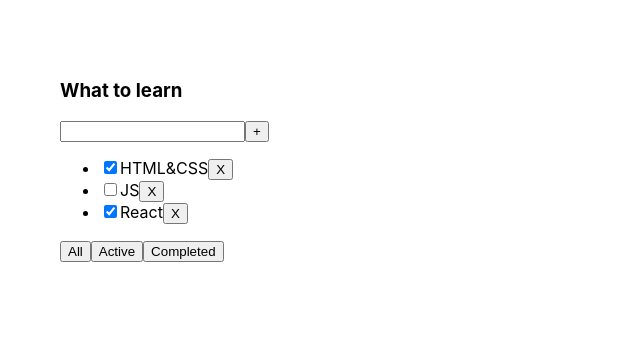
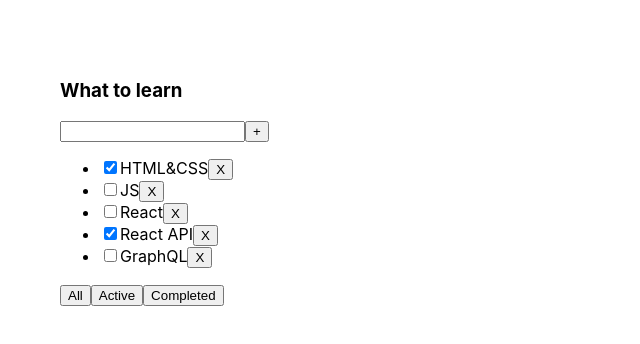
Before and after one commit to TomatoVan/To-Do-List, a React (Create React App) app: page / in a window 1280 px wide. Shown: the top 344 px of the page, without its empty margins (0-640 px from the left). Built offline with nearby package versions, Linux system fonts and the light colour scheme.

Commit message:
callbacks refactor

```diff
--- a/package.json
+++ b/package.json
@@ -10,10 +10,12 @@
     "@types/node": "^12.0.0",
     "@types/react": "^16.9.0",
     "@types/react-dom": "^16.9.0",
+    "@types/uuid": "^8.3.3",
     "react": "^16.13.1",
     "react-dom": "^16.13.1",
     "react-scripts": "3.4.1",
-    "typescript": "~3.7.2"
+    "typescript": "~3.7.2",
+    "uuid": "^8.3.2"
   },
   "scripts": {
     "start": "react-scripts start",
--- a/src/App.tsx
+++ b/src/App.tsx
@@ -1,19 +1,26 @@
 import React, {useState} from 'react';
 import './App.css';
 import  {Todolist} from './Todolist';
+import {v1} from "uuid";
 
 
-export type filterType = 'All' | 'Active' | 'Completed'
+export type filterType = 'all' | 'active' | 'completed'
 
 function App() {
 	const [tasks, setTask] = useState([
-		{id:1, title:'HTML&CSS', isDone:true},
-		{id:2, title:'JS', isDone:false},
-		{id:3, title:'React', isDone:true}
+		{id:v1(), title:'HTML&CSS', isDone:true},
+		{id:v1(), title:'JS', isDone:false},
+		{id:v1(), title:'React', isDone:false},
+		{id:v1(), title:'React API', isDone:true},
+		{id:v1(), title:'GraphQL', isDone:false}
 	])
 
-	const removeTask = (id:number) => {
+	const removeTask = (id:string) => {
 		setTask(tasks.filter(f => f.id !== id))
+	}
+
+	const addTask = (NewTitle:string) => {
+		setTask([{id:v1(), title:NewTitle, isDone:true},...tasks])
 	}
 
 	/*const [filterValue, setFilterValue] = useState<filterType>('All')
@@ -34,6 +41,7 @@
 			<Todolist title ={"What to learn"}
 					  tasks = {tasks}
 					  removeTask = {removeTask}
+					  addTask={addTask}
 			/>
 		</div>
 
--- a/src/Todolist.tsx
+++ b/src/Todolist.tsx
@@ -1,8 +1,8 @@
-import React, {useState} from 'react';
+import React, {ChangeEvent,KeyboardEvent, useState} from 'react';
 import {filterType} from "./App";
 
 type TaskType = {
-	id:number
+	id:string
 	title:string
 	isDone:boolean
 }
@@ -10,22 +10,43 @@
 type PropsType = {
 	title:string
 	tasks:Array<TaskType>
-	removeTask: (id:number)=> void
+	removeTask: (id:string)=> void
+	addTask:(NewTitle:string) => void
 }
 
 export const Todolist = (props:PropsType) => {
 
-	const [filterValue, setFilterValue] = useState<filterType>('All')
+	const [filterValue, setFilterValue] = useState<filterType>('all')
 	let isDoneTrue = props.tasks;
-	if (filterValue === "Active") {
+	if (filterValue === "active") {
 		isDoneTrue = props.tasks.filter(f => !f.isDone)
 	}
-	if (filterValue === "Completed") {
+	if (filterValue === "completed") {
 		isDoneTrue = props.tasks.filter(f => f.isDone)
+	}
+
+	const [title, setTitle] = useState('');
+	const onChangeHandler = (event:ChangeEvent<HTMLInputElement>) => {
+		setTitle(event.currentTarget.value)
+	}
+
+	const onCLickHandler = () => {
+		props.addTask(title)
+		setTitle('')
+	}
+
+	const onKeyPressHandler = (event:KeyboardEvent<HTMLInputElement>) => {
+		if (event.key === 'Enter') {
+			onCLickHandler()
+		}
 	}
 
 	const  filteredTasks = (value:filterType) => {
 		setFilterValue(value)
+	}
+
+	const removeTask = (item:string) => {
+		props.removeTask(item)
 	}
 
 	return (
@@ -33,24 +54,22 @@
 			<div>
 				<h3>{props.title}</h3>
 				<div>
-					<input/>
-					<button>+</button>
+					<input value={title}  onChange={onChangeHandler} onKeyPress={onKeyPressHandler}/>
+					<button onClick={onCLickHandler}>+</button>
 				</div>
 				<ul>
-					{isDoneTrue.map(item =>{
-						return(
+					{isDoneTrue.map(item =>
 						<li key={item.id}>
 							<input type="checkbox" checked={item.isDone}/>
 							<span>{item.title}</span>
-							<button onClick={()=> props.removeTask(item.id)}>X</button>
+							<button onClick={()=> removeTask(item.id)}>X</button>
 						</li>
-						);
-					})}
+					)}
 				</ul>
 				<div>
-					<button onClick={()=> filteredTasks('All')}>All</button>
-					<button onClick={()=> filteredTasks('Active')}>Active</button>
-					<button onClick={()=> filteredTasks('Completed')}>Completed</button>
+					<button onClick={()=> filteredTasks('all')}>All</button>
+					<button onClick={()=> filteredTasks('active')}>Active</button>
+					<button onClick={()=> filteredTasks('completed')}>Completed</button>
 				</div>
 			</div>
 		</div>
```
Also changed, not shown: 1 other file (tests, documents, lock files or other folders).
